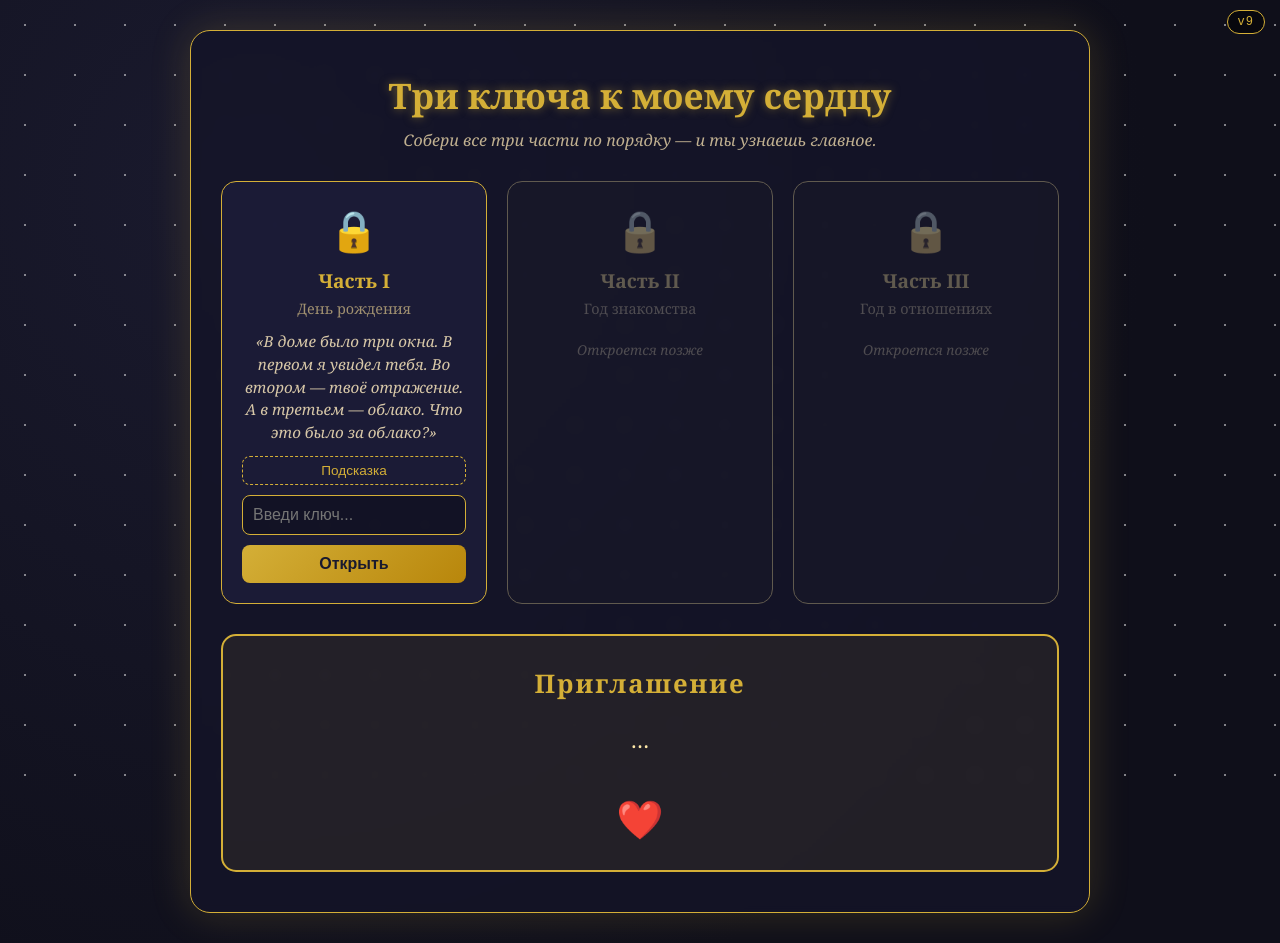
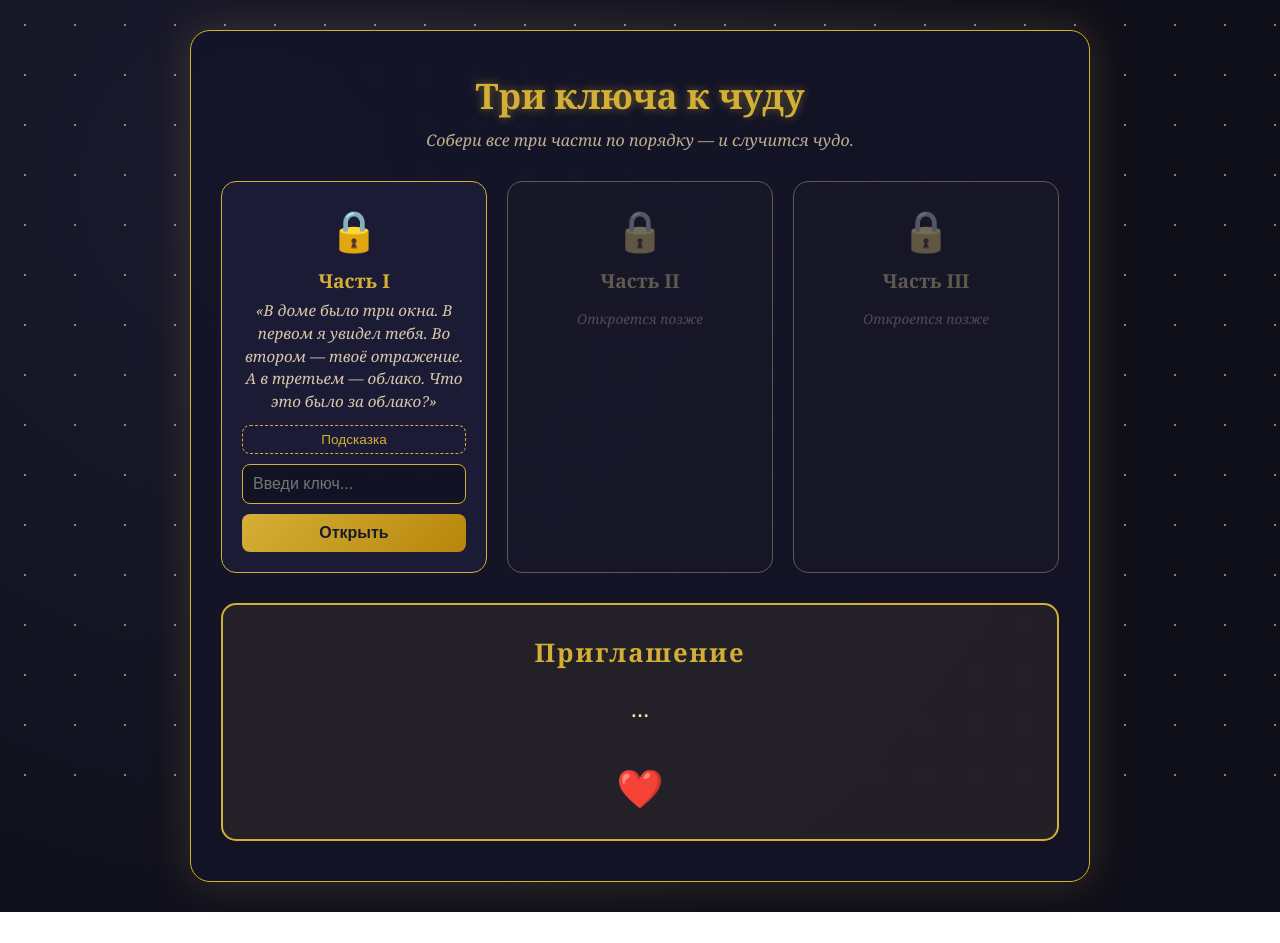
Before and after one commit to Gyro-105/InviteSite, a plain HTML site: page deepseek_html_20261121_b63772.html in a window 1280 px wide. After the commit the page ends 912 px from the top, so only its background shows below. Drawn offline with Linux system fonts and the light colour scheme.

Commit message:
Update deepseek_html_20261121_b63772.html

```diff
--- a/deepseek_html_20261121_b63772.html
+++ b/deepseek_html_20261121_b63772.html
@@ -3,7 +3,7 @@
 <head>
 <meta charset="UTF-8">
 <meta name="viewport" content="width=device-width, initial-scale=1.0">
-<title>Три ключа к моему сердцу</title>
+<title>Три ключа к чуду</title>
 <style>
   * { box-sizing: border-box; margin: 0; padding: 0; }
   body {
@@ -249,11 +249,10 @@
 </head>
 <body>
 <div class="stars"></div>
-<div class="version-badge">v9</div>
 
 <main>
-  <h1>Три ключа к моему сердцу</h1>
-  <p class="subtitle">Собери все три части по порядку — и ты узнаешь главное.</p>
+  <h1>Три ключа к чуду</h1>
+  <p class="subtitle">Собери все три части по порядку — и случится чудо.</p>
 
   <section class="locks">
 
@@ -261,7 +260,6 @@
     <div class="lock-card" data-part="1">
       <div class="lock-icon">🔒</div>
       <h2>Часть I</h2>
-      <p class="date">День рождения</p>
       <p class="riddle">«В доме было три окна. В первом я увидел тебя. Во втором — твоё отражение. А в третьем — облако. Что это было за облако?»</p>
       <button class="hint-btn">Подсказка</button>
       <p class="hint-text hidden">Оно сладкое, тает во рту и было на третьем фото.</p>
@@ -275,7 +273,6 @@
     <div class="lock-card locked-out" data-part="2">
       <div class="lock-icon">🔒</div>
       <h2>Часть II</h2>
-      <p class="date">Год знакомства</p>
       <p class="riddle">«Жидкий огонь, что объединил два течения в Млечный путь. И по этим течениям плывут морские обитатели.»</p>
       <button class="hint-btn" disabled>Подсказка</button>
       <p class="hint-text hidden">Тайская кухня. В названии — два слова, а в составе — креветки и трава.</p>
@@ -289,7 +286,6 @@
     <div class="lock-card locked-out" data-part="3">
       <div class="lock-icon">🔒</div>
       <h2>Часть III</h2>
-      <p class="date">Год в отношениях</p>
       <p class="riddle">«Там, где люди приходят, чтобы видеть мир яснее, а на стене написано то, чего желают всем. Я пришёл за зрением — а нашёл тебя. Где это было?»</p>
       <button class="hint-btn" disabled>Подсказка</button>
       <p class="hint-text hidden">Салон, где проверяют зрение. Его название — пожелание.</p>
```
